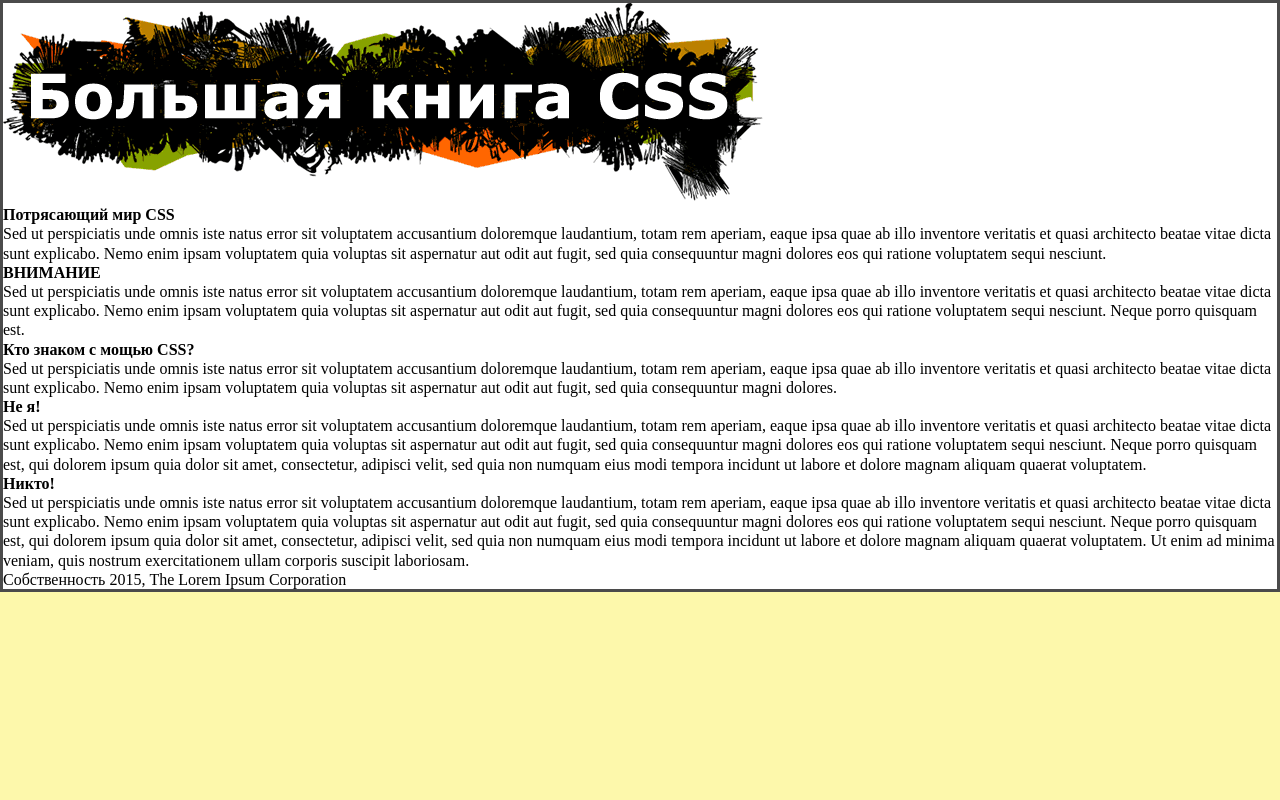
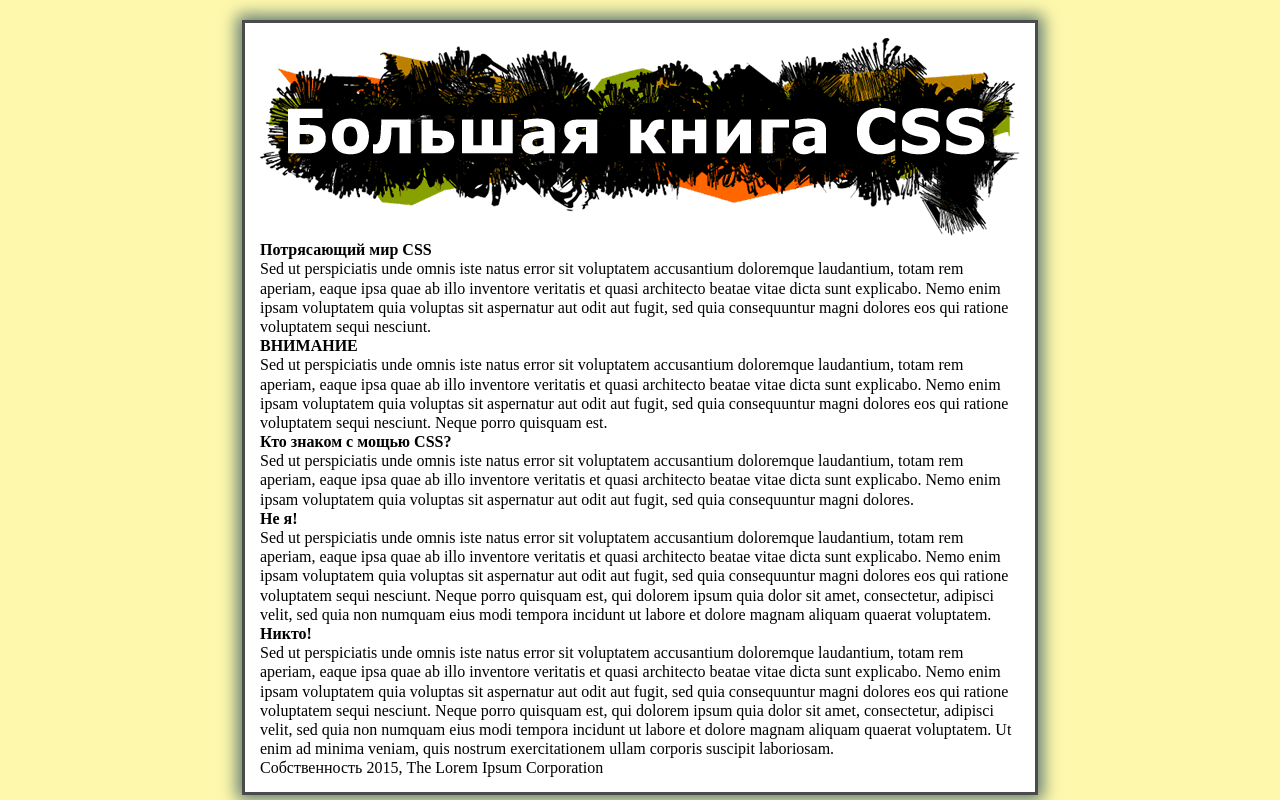
Before and after one commit to baisynova/lesson15, a plain HTML site: page index.html in a window 1280 px wide. Drawn offline with Linux system fonts and the light colour scheme.

Commit message:
added styles for body

```diff
--- a/main.css
+++ b/main.css
@@ -120,4 +120,8 @@ html {
 body {
   background-color: rgb(255, 255, 255);
   border: 3px solid rgb(75, 75, 75);
+  box-shadow: 0 0 15px 5px rgba(44, 82, 100, 0.75);
+  max-width: 760px;
+  margin: 20px auto 0 auto;
+  padding: 15px;
 }
```
